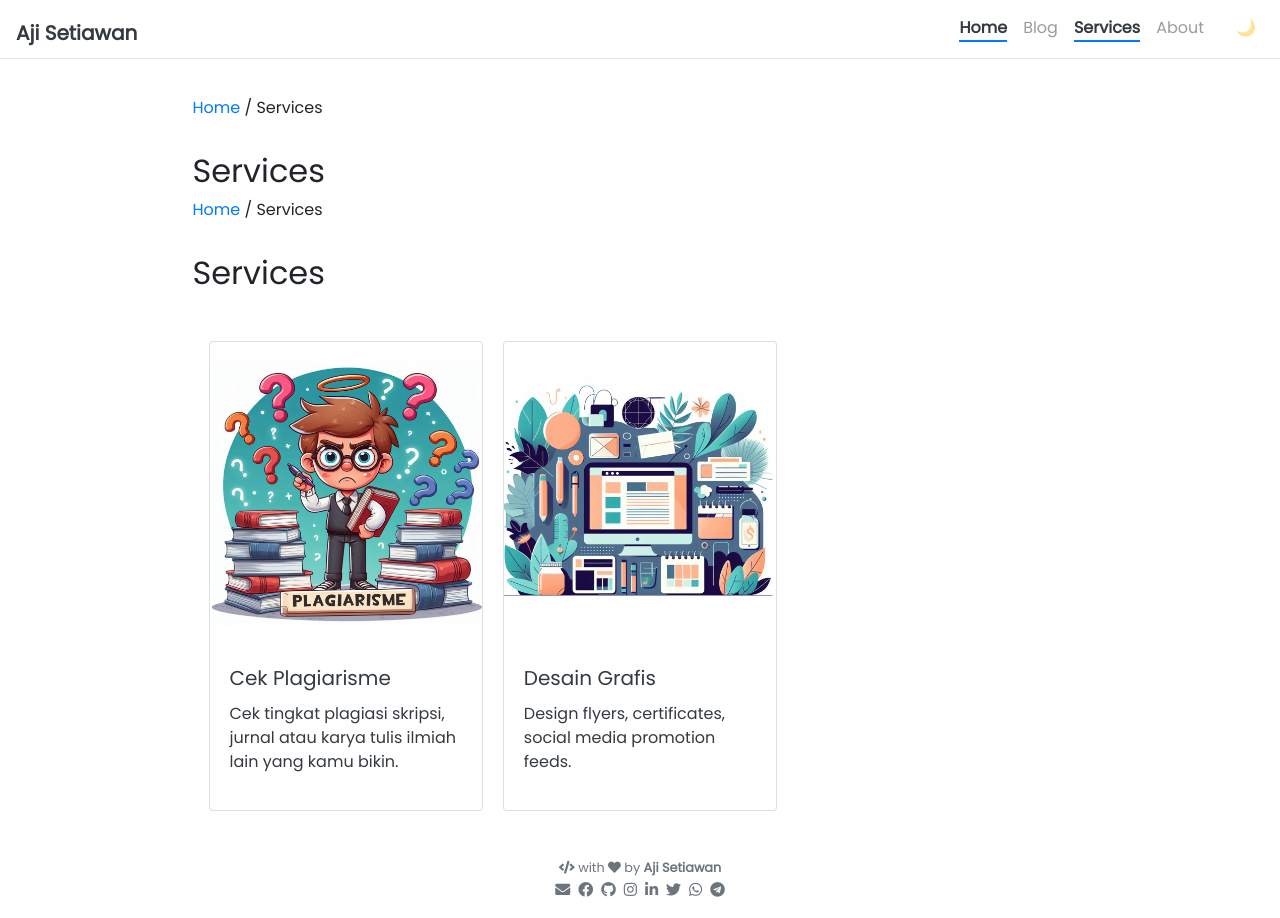
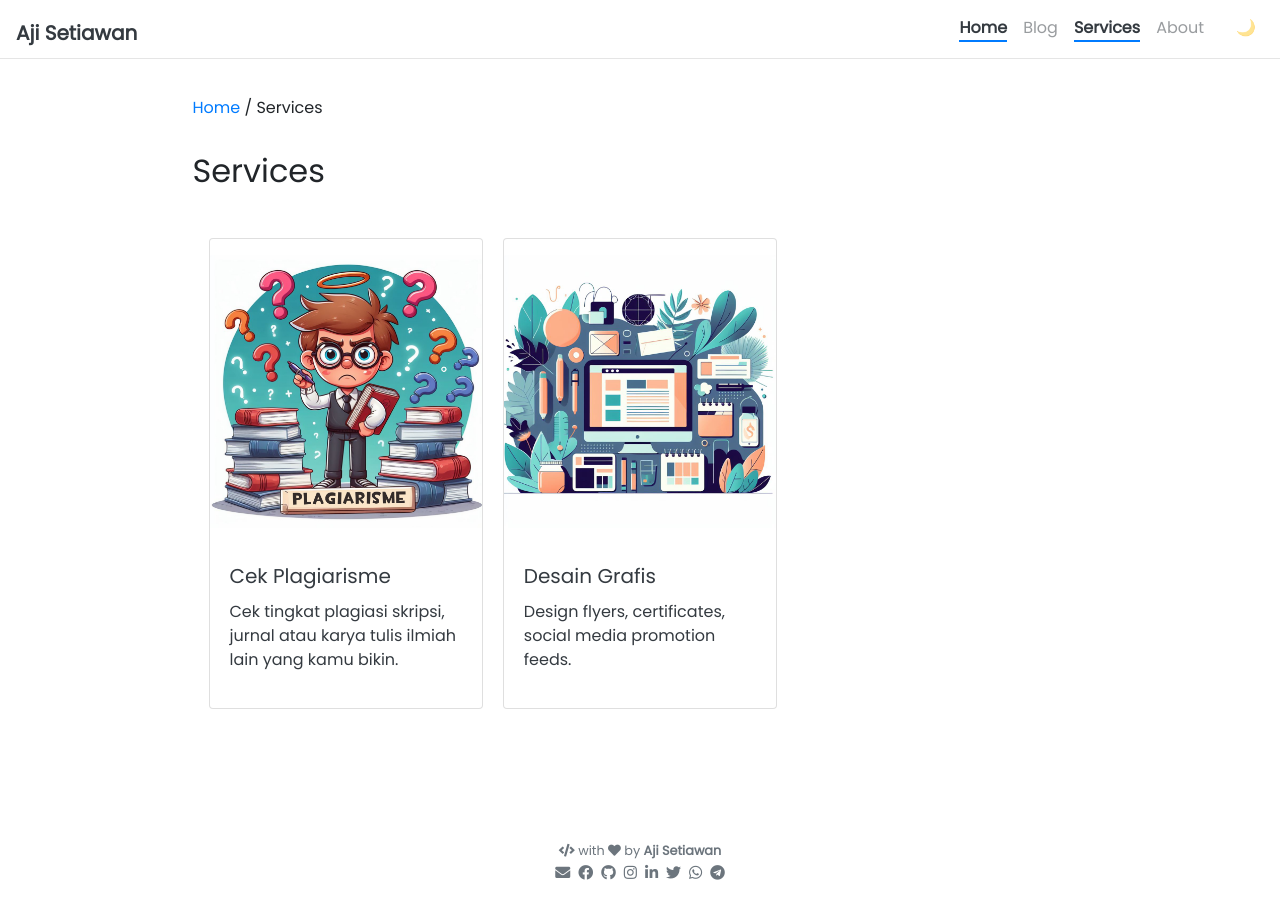
Before and after one commit to ajisetiawan716/ajisetiawan716.github.io, a Jekyll site: the page built from pages/service.html, in a window 1280 px wide. Built offline with Jekyll 4.4.1, drawn with Linux system fonts in a browser that asks for light colours; nearby versions of some CDN libraries.

Commit message:
Update index.html

```diff
--- a/_includes/service/index.html
+++ b/_includes/service/index.html
@@ -1,5 +1,3 @@
-{% include breadcrumbs.html %}
-<h2>Services</h2>
 <div class="card-columns m-3 mt-5">
 
   <!-- Local services -->
```
